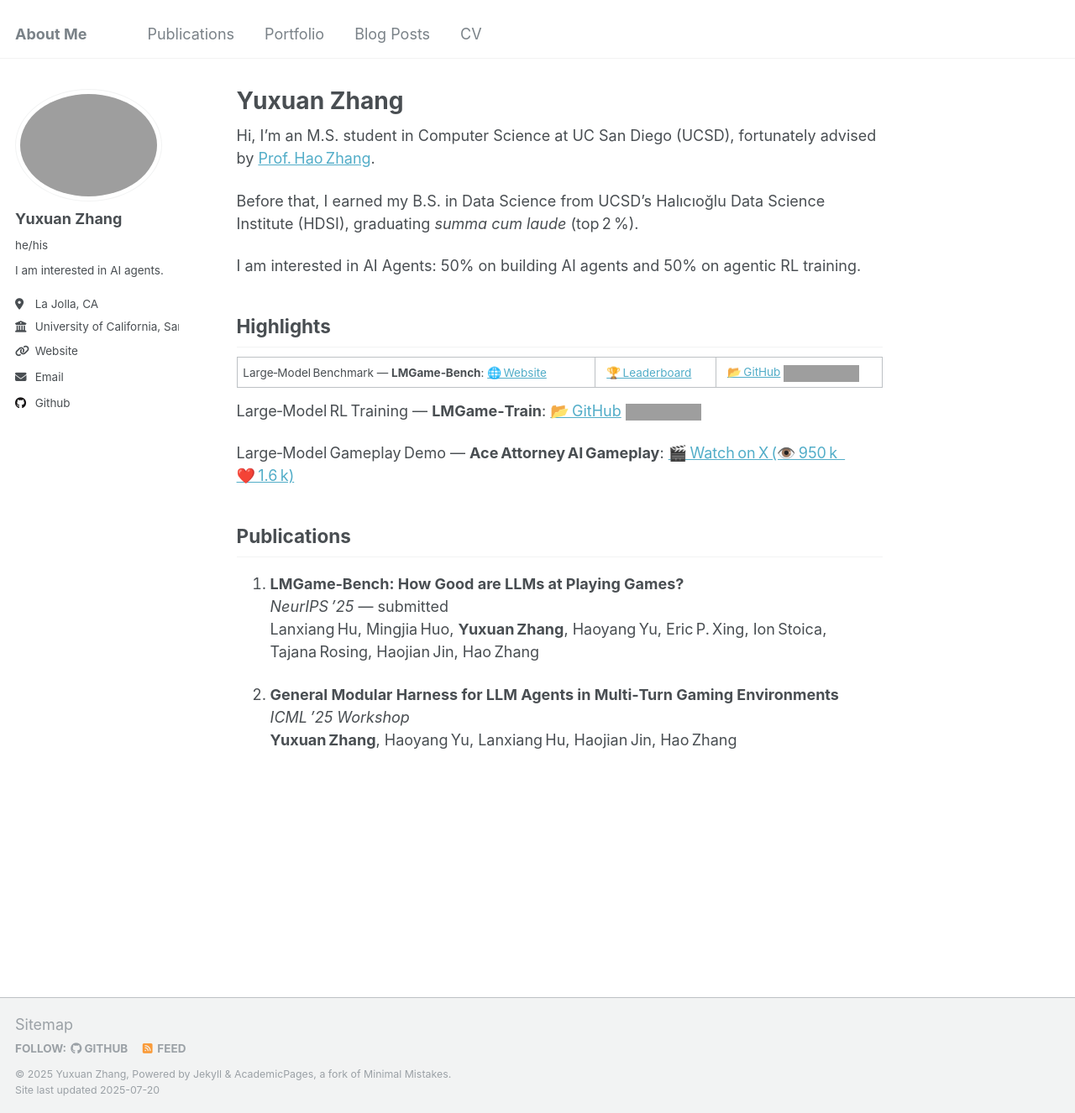
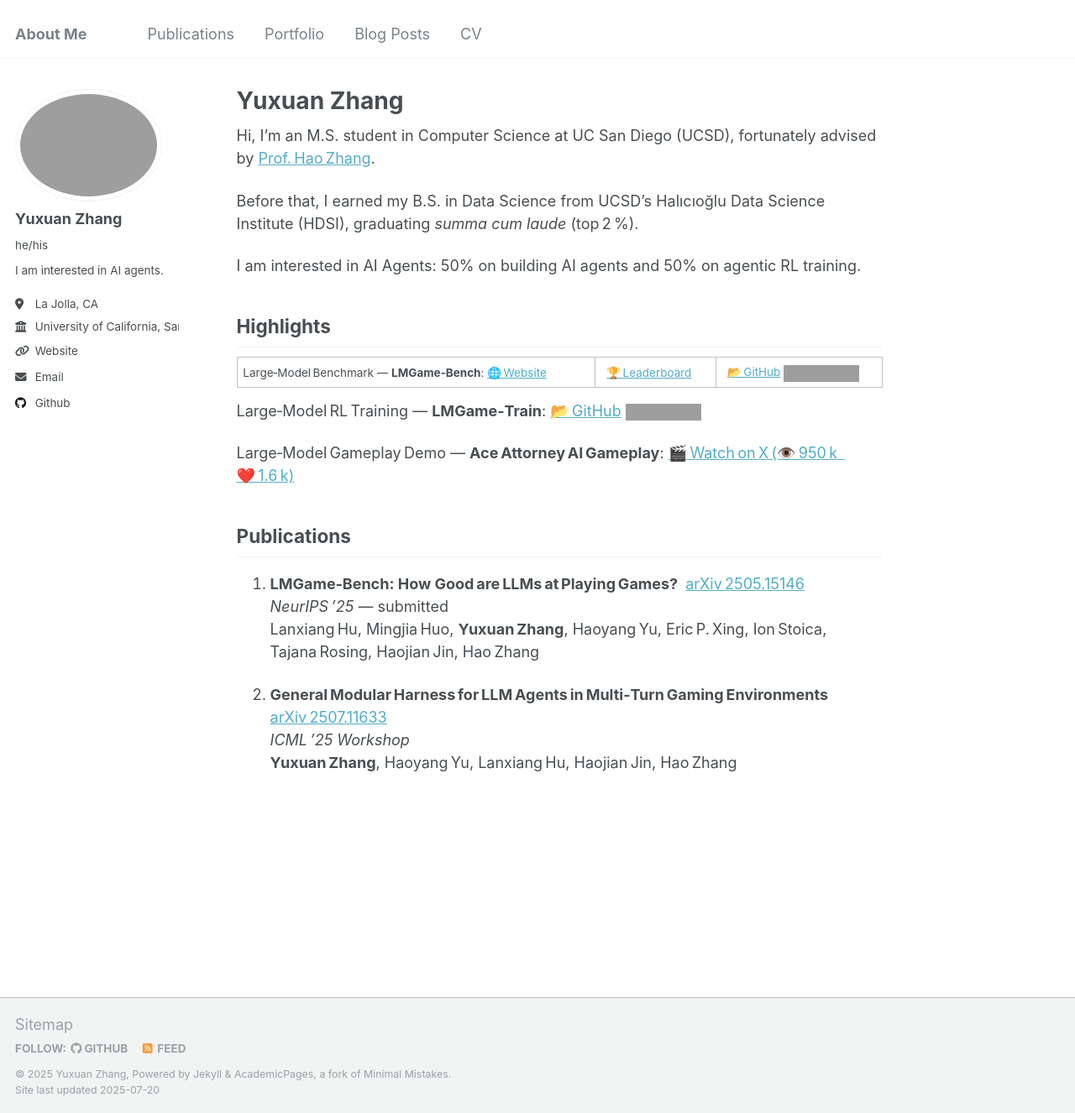
Before and after one commit to Yuxuan-Zhang-Dexter/Yuxuan-Zhang-Dexter.github.io, a Jekyll site: the page built from _pages/about.md, in a window 1280 px wide and 1326 px high. Shown: the whole window at 84% size. Built offline with Jekyll 4.4.1, drawn with Linux system fonts in a browser that asks for light colours; grey boxes are pictures that could not be loaded.

Commit message:
update paper link

```diff
--- a/_pages/about.md
+++ b/_pages/about.md
@@ -26,10 +26,10 @@ Large‑Model Gameplay Demo — **Ace Attorney AI Gameplay**:  [🎬
 
 ## Publications
 
-1. **LMGame‑Bench: How Good are LLMs at Playing Games?**
-   *NeurIPS ’25* — submitted
+1. **LMGame‑Bench: How Good are LLMs at Playing Games?** [arXiv 2505.15146](https://arxiv.org/abs/2505.15146)
+   *NeurIPS ’25* — submitted
    Lanxiang Hu, Mingjia Huo, **Yuxuan Zhang**, Haoyang Yu, Eric P. Xing, Ion Stoica, Tajana Rosing, Haojian Jin, Hao Zhang
 
-2. **General Modular Harness for LLM Agents in Multi‑Turn Gaming Environments**
+2. **General Modular Harness for LLM Agents in Multi‑Turn Gaming Environments** [arXiv 2507.11633](https://arxiv.org/abs/2507.11633)
    *ICML ’25 Workshop*
    **Yuxuan Zhang**, Haoyang Yu, Lanxiang Hu, Haojian Jin, Hao Zhang
```
